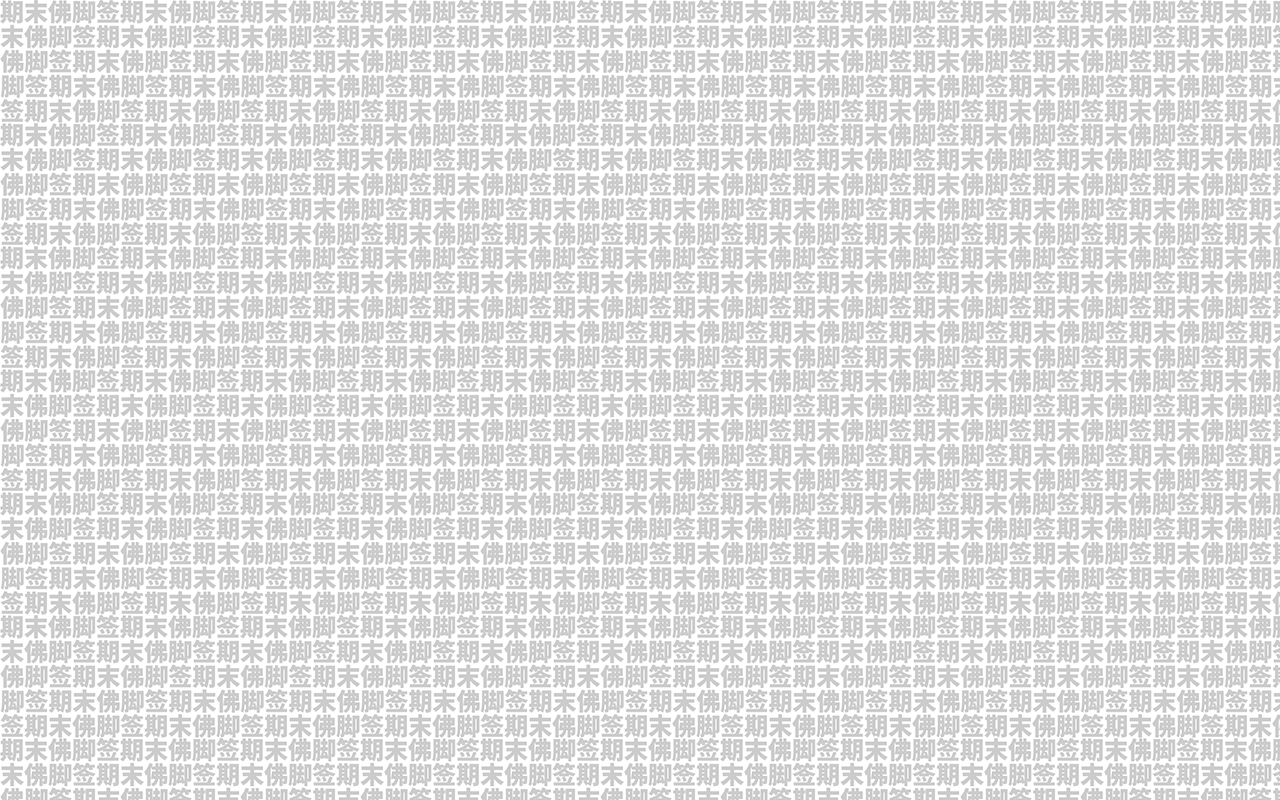
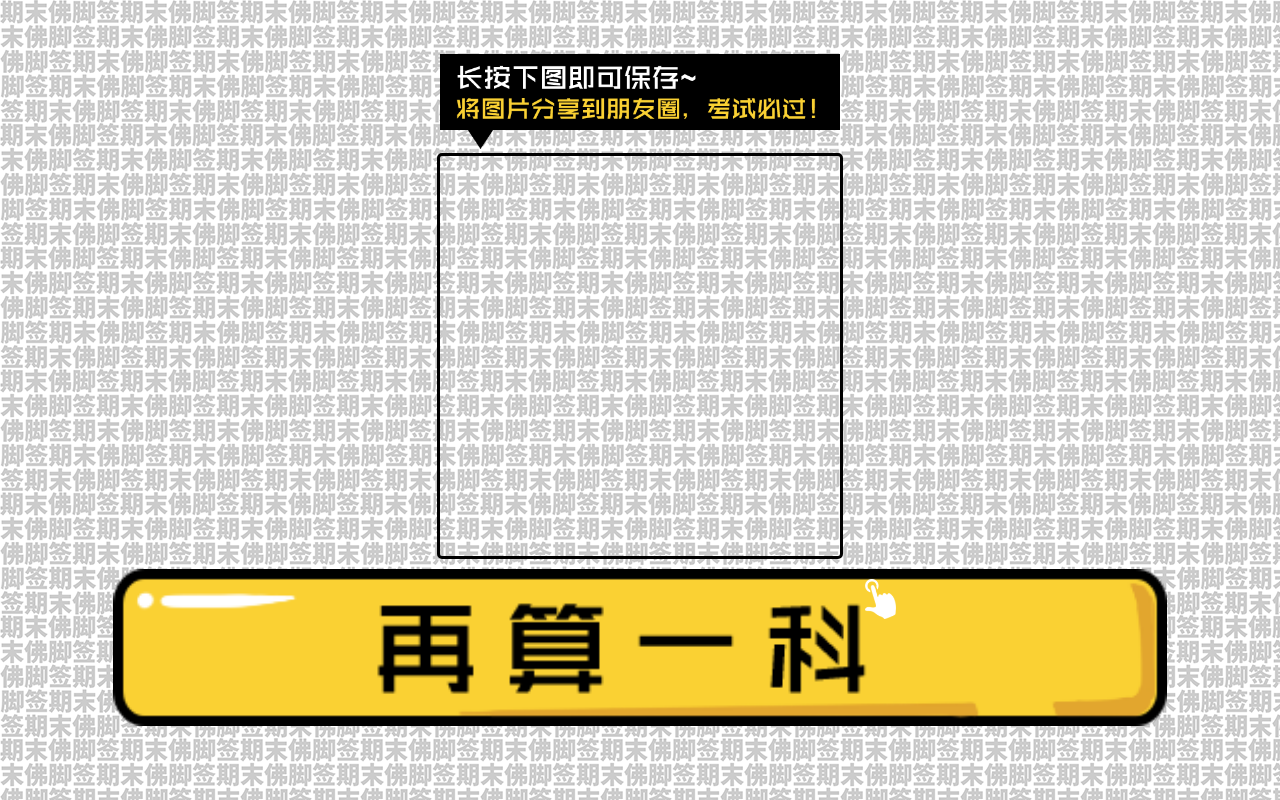
Before and after one commit to BountyHunterZ/H5-LuckyFinalExam, a plain HTML site: page index.html in a window 1280 px wide. Drawn offline with Linux system fonts and the light colour scheme.

Commit message:
Done Result Page Style

```diff
--- a/index.html
+++ b/index.html
@@ -6,7 +6,7 @@
     <link rel="stylesheet" type="text/css" href="style.css">
   </head>
 
-  <body>
+  <body onload="pageOnload()">
     <div id="universal">
       <div id="formPage" style="display:none">
         <div id="pocketBack" class="formPart">
@@ -54,8 +54,17 @@
 
       </div>
       <div id="resultPage">
-
+        <div id="infoDiv"></div>
+        <div id="resultDiv">
+        </div>
+        <div id="redrawClicker" class="leftFloat"></div>
+        <div id="redrawDiv">
+          <a href="#">
+            <img src="images/redraw.png" />
+          </a>
+        </div>
       </div>
     </div>
+    <script type="text/javascript" src="script.js"></script>
   </body>
 </html>
--- /dev/null
+++ b/script.js
@@ -0,0 +1,3 @@
+function pageOnload(){
+  document.getElementById("resultDiv").style.height = document.getElementById("resultDiv").offsetWidth - 6;
+}
--- a/style.css
+++ b/style.css
@@ -218,6 +218,16 @@ body {
   width: 85%;
 }
 
+#redrawDiv {
+  text-align: center;
+}
+
+#redrawDiv > a > img {
+  margin-top: 10px;
+  width: 85%;
+}
+
+
 #drawClicker {
   z-index: 3;
   margin-left: 75%;
@@ -230,3 +240,38 @@ body {
   background-repeat: no-repeat;
   background-position: center center;
 }
+
+#redrawClicker {
+  z-index: 3;
+  margin-left: 66%;
+  margin-top: 20px;
+  background-image: url('images/clicker.png');
+  position: absolute;
+  width: 32px;
+  height: 40px;
+  background-size: contain;
+  background-repeat: no-repeat;
+  background-position: center center;
+}
+
+
+#infoDiv {
+  max-width: 400px;
+  height: 21.5%;
+  margin-left: auto;
+  margin-right: auto;
+  background-image: url('images/info.png');
+  background-size: contain;
+  background-repeat: no-repeat;
+  background-position: center center;
+}
+
+#resultDiv{
+  max-width: 400px;
+  margin-left: auto;
+  margin-right: auto;
+  border-radius: 5px;
+  border-color: #000;
+  border-width: 3px;
+  border-style: solid;
+}
```
Also changed, not shown: images/info.png (added), images/redraw.png (added).
